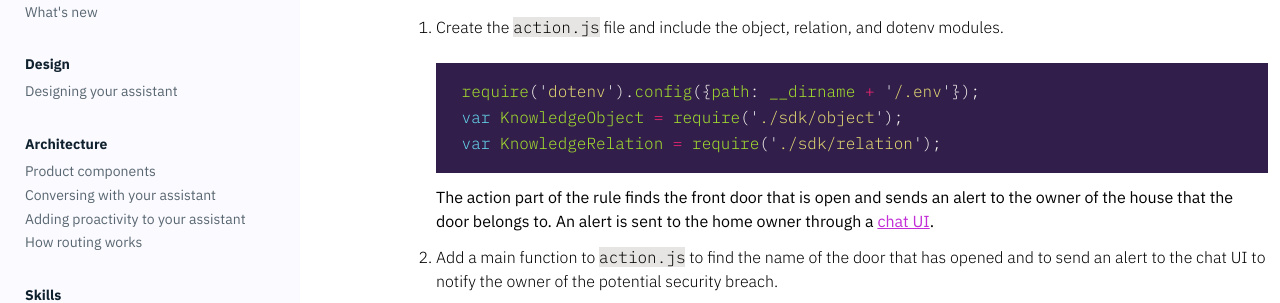
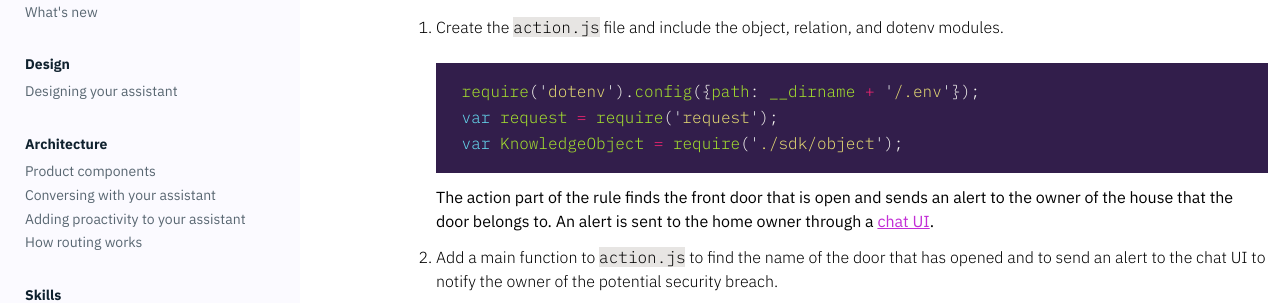
Before and after one commit to Watson-Personal-Assistant/developer, a Jekyll site: the page built from _content/knowledge/create-action-function.md, in a window 1280 px wide. Shown: the part 269-572 px from the top of the page. Built offline with Jekyll 4.4.1, drawn with Linux system fonts in a browser that asks for light colours; some web fonts are replaced.

Commit message:
Updated require

````diff
--- a/_content/knowledge/create-action-function.md
+++ b/_content/knowledge/create-action-function.md
@@ -9,8 +9,8 @@ Complete these steps:
 1. Create the `action.js` file and include the object, relation, and dotenv modules.
 ```javascript
     require('dotenv').config({path: __dirname + '/.env'});
+    var request = require('request');
     var KnowledgeObject = require('./sdk/object');
-    var KnowledgeRelation = require('./sdk/relation');
 ```
 The action part of the rule finds the front door that is open and sends an alert to the owner of the house that the door belongs to.  An alert is sent to the home owner through a [chat UI](http://wpa-chat-bot.mybluemix.net).
 2. Add a main function to `action.js` to find the name of the door that has opened and to send an alert to the chat UI to notify the owner of the potential security breach.
````
